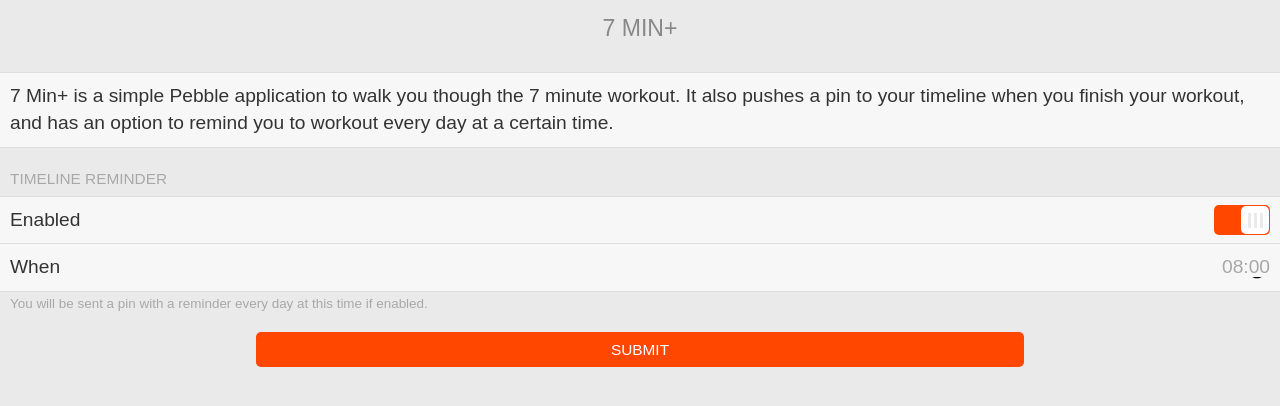
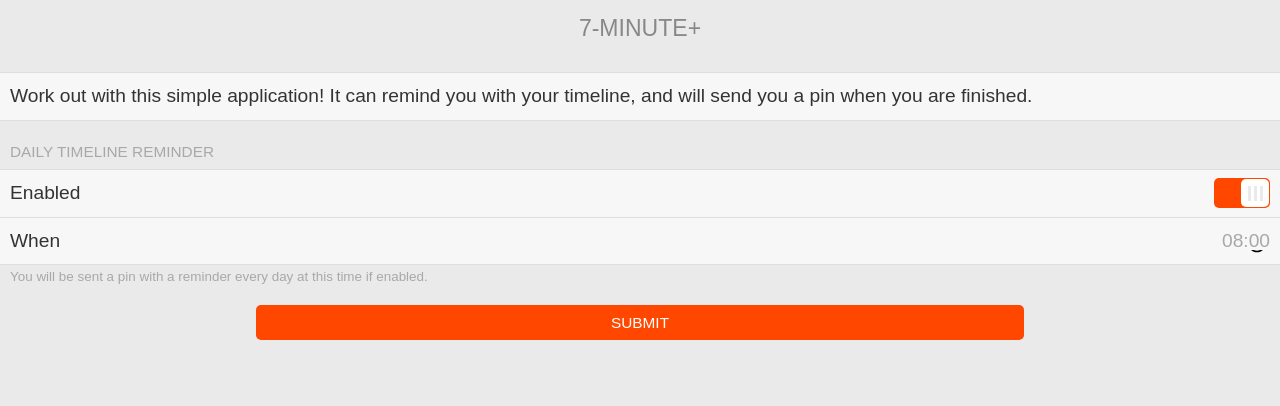
Before and after one commit to YclepticStudios/pebble-7-min, a plain HTML site: page config/index.html in a window 1280 px wide. Drawn offline with Linux system fonts and the light colour scheme.

Commit message:
Rewords a few things...

```diff
--- a/config/index.html
+++ b/config/index.html
@@ -17,20 +17,19 @@
   </head>
 
   <body>
-    <h1 class='title'>7 Min+</h1>
+    <h1 class='title'>7-Minute+</h1>
 
     <div class='item-container'>
       <div class='item-container-content'>
         <div class='item'>
-          7 Min+ is a simple Pebble application to walk you though the 7 minute workout.
-          It also pushes a pin to your timeline when you finish your workout, and has an
-          option to remind you to workout every day at a certain time.
+          Work out with this simple application! It can remind you with your timeline,
+          and will send you a pin when you are finished.
         </div>
       </div>
     </div>
 
     <div class='item-container'>
-      <div class='item-container-header'>Timeline Reminder</div>
+      <div class='item-container-header'>Daily Timeline Reminder</div>
       <div class='item-container-content'>
         <label class="item">
           Enabled
```
